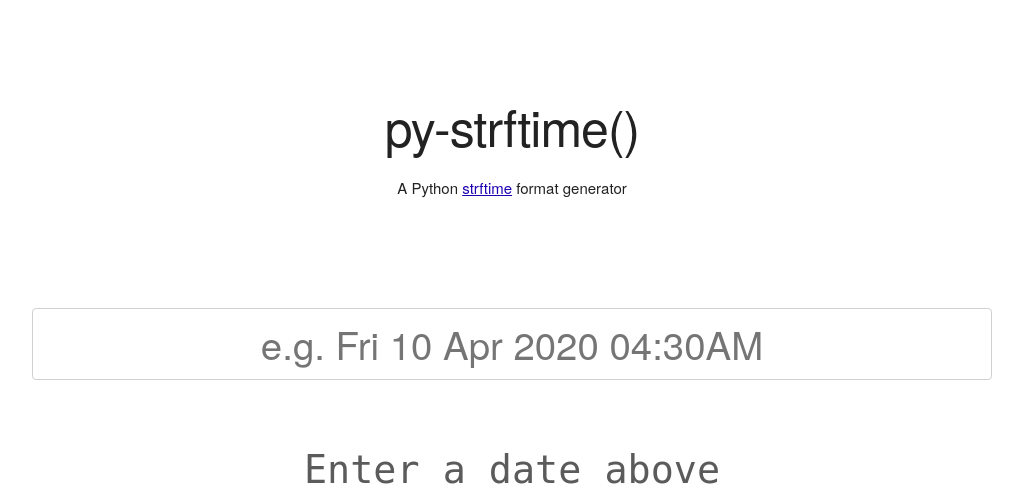
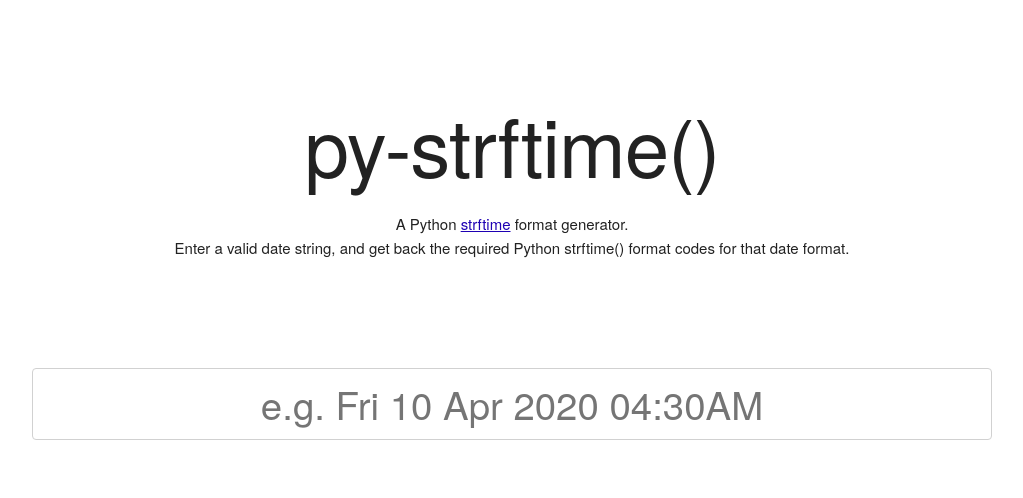
Before and after one commit to lachlan-eagling/py-strftime, a Flask app: page / in a window 1280 px wide. Shown: the top 498 px of the page, without its empty margins (128-1151 px from the left). Run offline with Flask 2, Linux system fonts and the light colour scheme; some libraries are stand-ins or nearby versions.

Commit message:
add description text and make title larger

```diff
--- a/static/css/main.css
+++ b/static/css/main.css
@@ -1,3 +1,7 @@
+h1.title {
+    font-size: 80px;
+}
+
 .subheading {
     font-size: 22px;
 }
--- a/templates/strftime.html
+++ b/templates/strftime.html
@@ -57,12 +57,13 @@
     <div class="container">
         <section class="header">
             <div class="row">
-                <h1>
+                <h1 class="title">
                     py-strftime()
                 </h1>
                 <span>
                     A Python <a href="https://docs.python.org/3/library/datetime.html#datetime.date.strftime"
-                        rel="noopener" target="_blank">strftime</a> format generator
+                        rel="noopener" target="_blank">strftime</a> format generator. </br>
+                        Enter a valid date string, and get back the required Python strftime() format codes for that date format.
                 </span>
             </div>
         </section>
```
